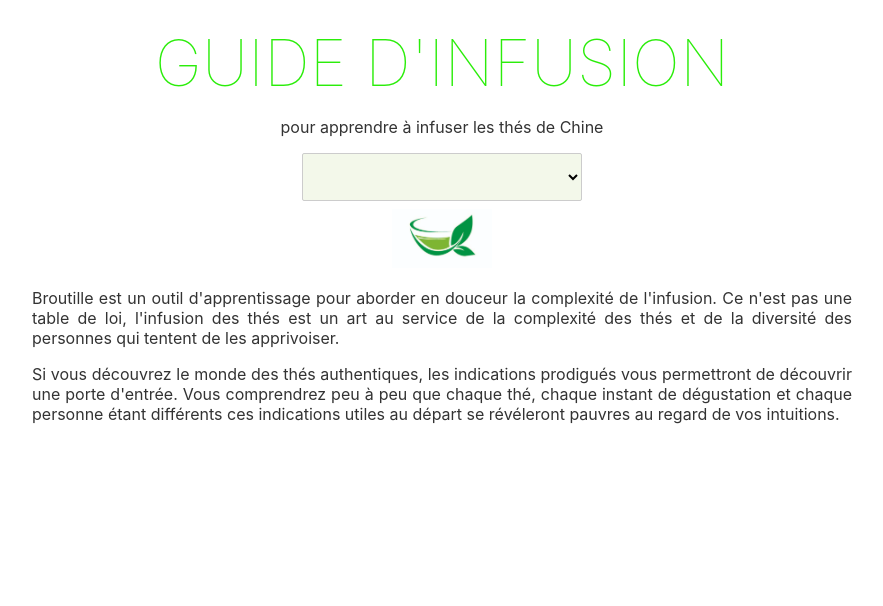
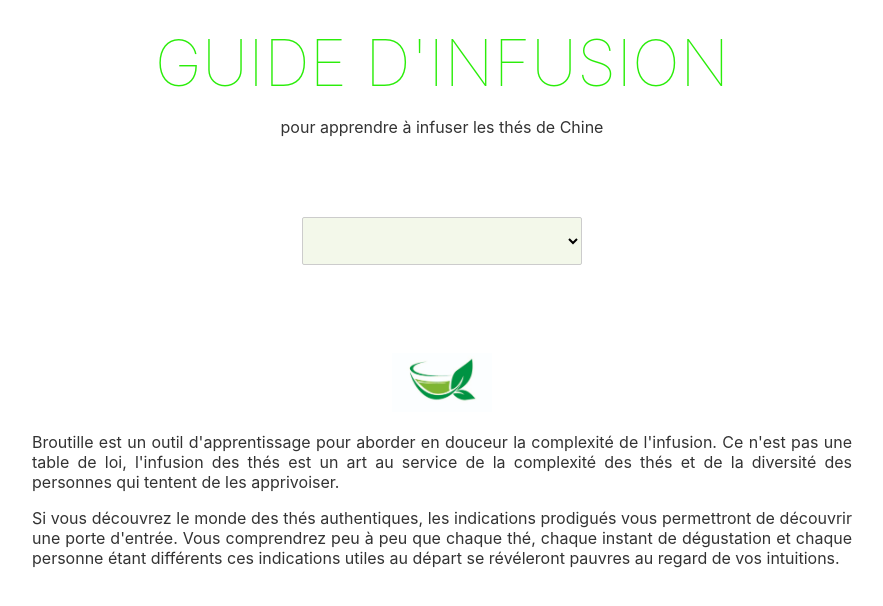
Before and after one commit to brutdethe/theoteque, a Svelte app: page / in a window 1280 px wide. Shown: the top 606 px of the page, without its empty margins (198-1081 px from the left). Built offline with nearby package versions, Linux system fonts and the light colour scheme.

Commit message:
place un peu d'air entre les titres et les critères

```diff
--- a/src/App.svelte
+++ b/src/App.svelte
@@ -11,6 +11,10 @@
         font-size: 4em;
         font-weight: 100;
         margin: 0;
+    }
+
+    .tea-search {
+        margin: 5em;
     }
 
     blockquote {
```
